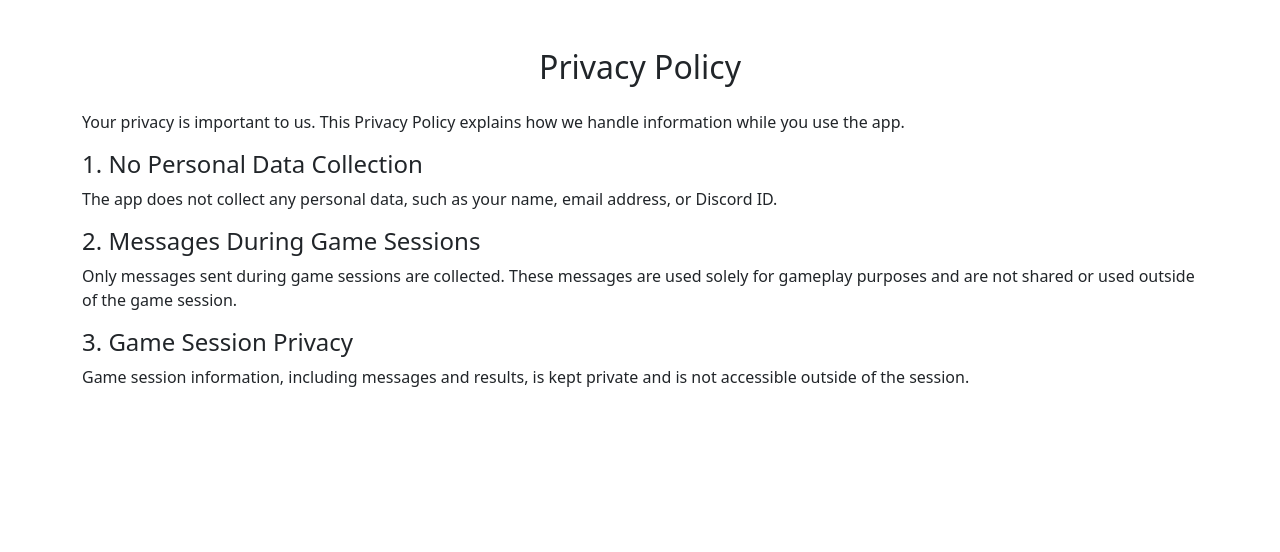
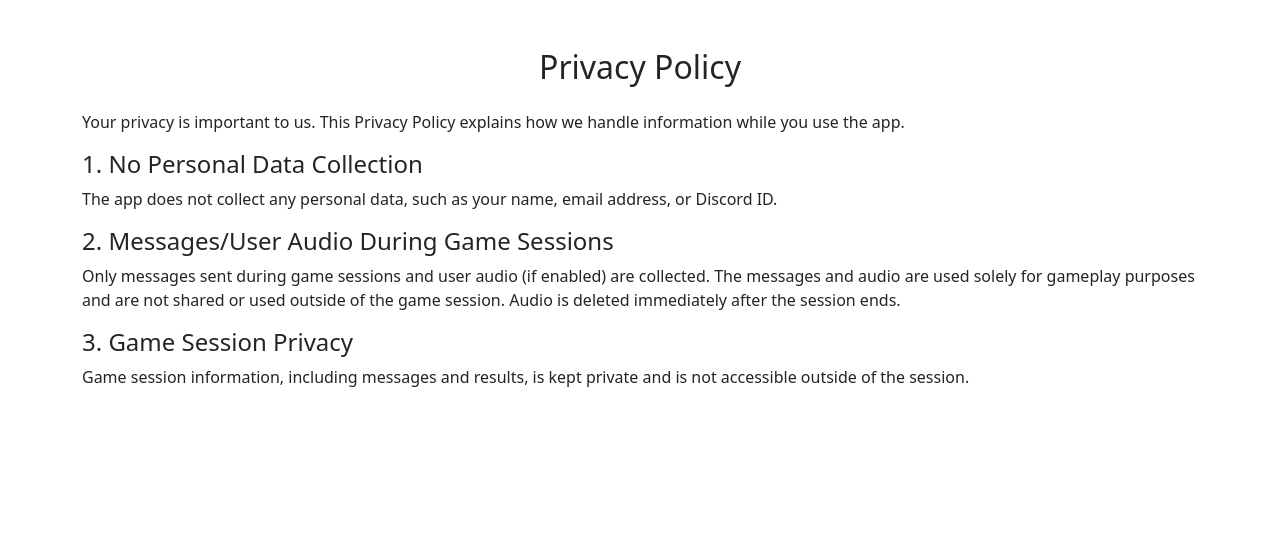
Before and after one commit to onetwothreefourfivesixe/QBVReader-Web, a Flask app: page /privacy-policy in a window 1280 px wide. Shown: the part 56-608 px from the top of the page. Run offline with Flask 3, Linux system fonts and the light colour scheme.

Commit message:
updated privacy statement

```diff
--- a/templates/privacyPolicy.html
+++ b/templates/privacyPolicy.html
@@ -60,11 +60,12 @@
         <p>
             The app does not collect any personal data, such as your name, email address, or Discord ID.
         </p>
-        <h4>2. Messages During Game Sessions</h4>
+        <h4>2. Messages/User Audio During Game Sessions</h4>
         <p>
-            Only messages sent during game sessions are collected. These messages are used solely for gameplay
+            Only messages sent during game sessions and user audio (if enabled) are collected. The messages and audio
+            are used solely for gameplay
             purposes
-            and are not shared or used outside of the game session.
+            and are not shared or used outside of the game session. Audio is deleted immediately after the session ends.
         </p>
         <h4>3. Game Session Privacy</h4>
         <p>
```
